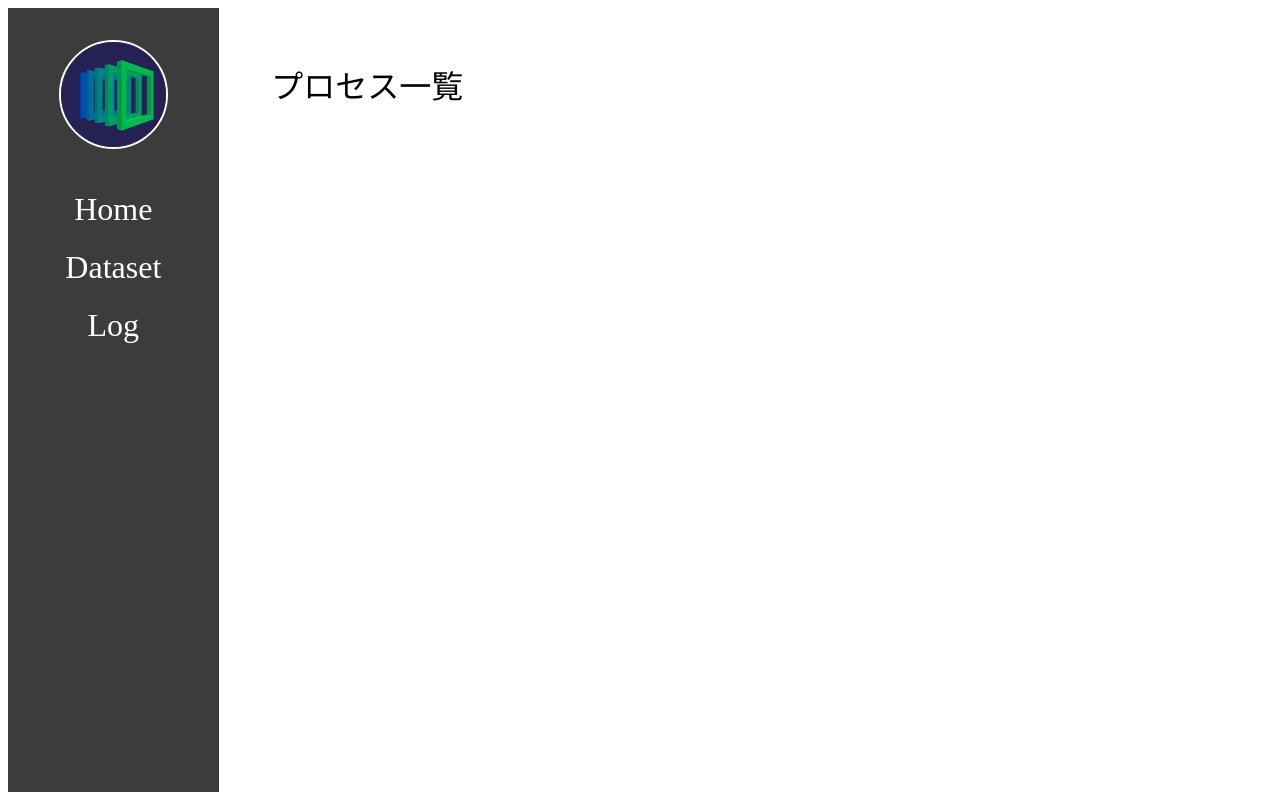
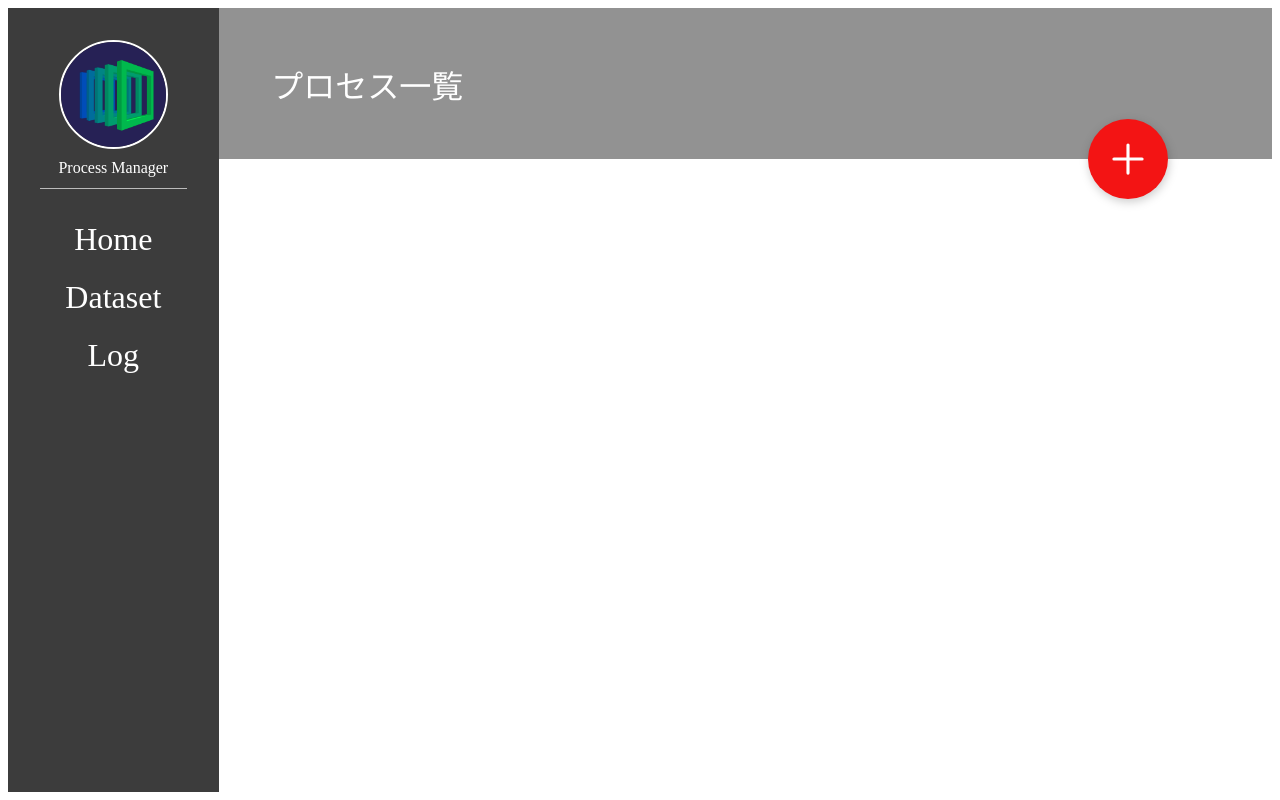
Before and after one commit to tohsato-lab/process-manager, an Angular app: page / in a window 1280 px wide. Built offline with nearby package versions, Linux system fonts and the light colour scheme; what ngx-dropzone would draw is missing.

Commit message:
[update]デザイン追加

```diff
--- a/src/app/app.component.css
+++ b/src/app/app.component.css
@@ -17,11 +17,20 @@
     font-size: xx-large;
 }
 
-.icon {
-    margin: 15%;
+.main-icon {
+    margin: 15% 15% 0 15%;
     width: 50%;
     border-radius: 500px;
     border: 2px solid #ffffff;
+}
+
+.icon-title {
+    margin-bottom: 10%;
+    width: 60%;
+    text-align: center;
+    font-size: medium;
+    padding: 5%;
+    border-bottom: solid 1px #ffffffa6;
 }
 
 .home-base {
@@ -31,4 +40,22 @@
 .home-header {
     padding: 5%;
     font-size: xx-large;
+    background-color: #929292;
+    color: white;
 }
+
+.home-add-button {
+    z-index: 10;
+    width: 80px;
+    height: 80px;
+    position: absolute;
+    background-color: #f31414;
+    border-radius: 50%;
+    display: flex;
+    align-items: center;
+    justify-content: center;
+    left: 85%;
+    transform: translate(-0%, -50%);
+    -webkit-filter: drop-shadow(1px 3px 5px rgba(0, 0, 0, 0.2));
+    filter: drop-shadow(1px 3px 5px rgba(0, 0, 0, 0.2));
+}
--- a/src/app/app.component.html
+++ b/src/app/app.component.html
@@ -1,12 +1,16 @@
 <div class="page-base">
   <div class="menu-base">
-    <img src="assets/icon/icon.png" alt="icon" class="icon">
+    <img src="assets/icon/icon.png" alt="icon" class="main-icon">
+    <div class="icon-title">Process Manager</div>
     <div class="menu-item">Home</div>
     <div class="menu-item">Dataset</div>
     <div class="menu-item">Log</div>
   </div>
   <div class="home-base">
     <header class="home-header">プロセス一覧</header>
+    <div class="home-add-button">
+      <img src="assets/icon/add-icon.svg" alt="add-icon">
+    </div>
   </div>
 </div>
 <div [hidden]="true">
```
Also changed, not shown: src/assets/icon/add-icon.svg (added).
